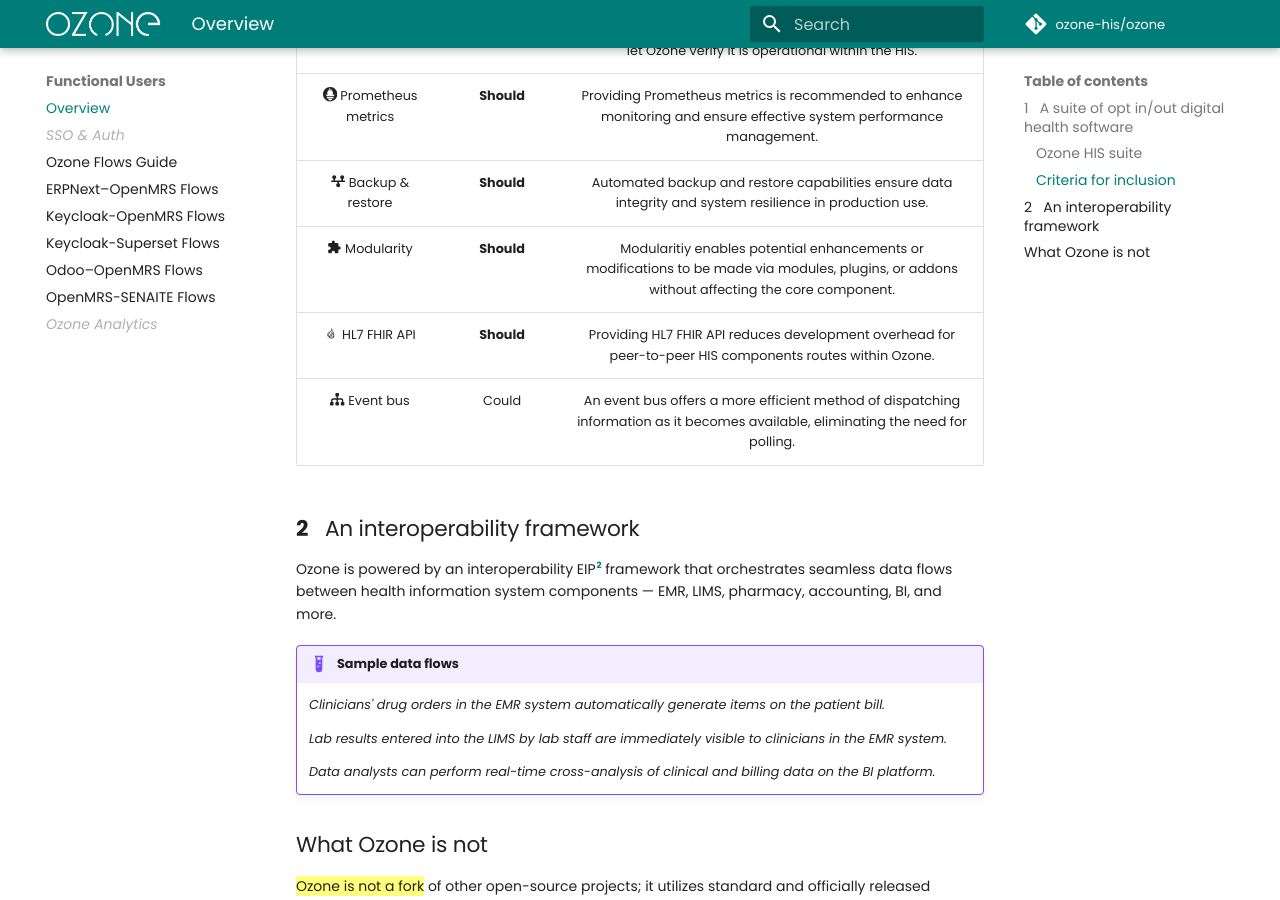
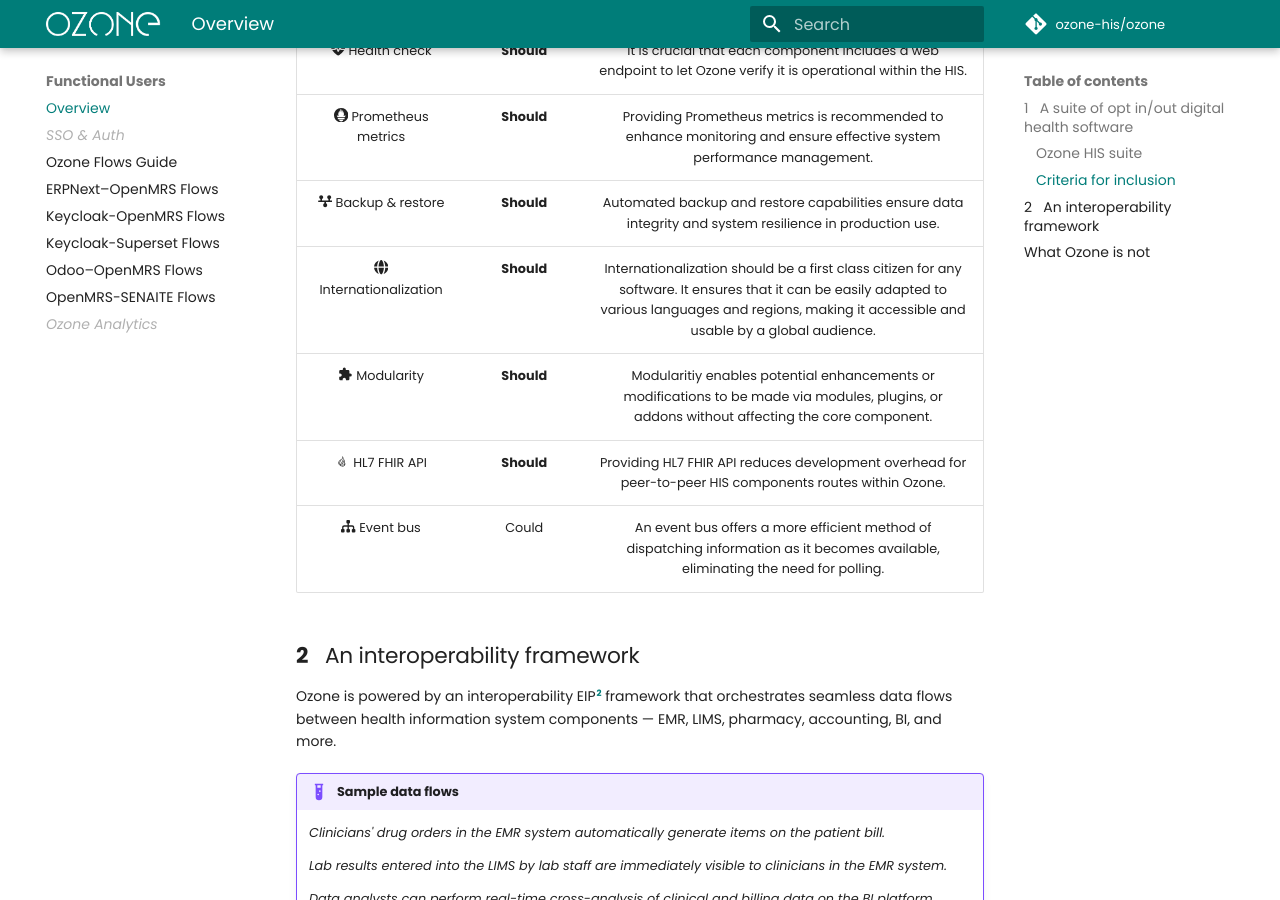
Before and after one commit to ozone-his/ozone-docs, an MkDocs documentation site: the page built from docs/users/index.md, in a window 1280 px wide and 900 px high, scrolled down 1947 px. Built offline with MkDocs 1.6.1 and Material for MkDocs 9.7.7, drawn with Linux system fonts in a browser that asks for light colours; comment, search, counter and statistics services are not loaded.

Commit message:
OZ-456: Added i18n as a 'should' HIS component selection criterion.

```diff
--- a/docs/users/index.md
+++ b/docs/users/index.md
@@ -57,6 +57,7 @@
 |:fontawesome-solid-heart-pulse: Health check|**Should**|It is crucial that each component includes a web endpoint to let Ozone verify it is operational within the HIS.|
 |:simple-prometheus: Prometheus metrics|**Should**|Providing Prometheus metrics is recommended to enhance monitoring and ensure effective system performance management.|
 |:fontawesome-solid-timeline: Backup & restore|**Should**|Automated backup and restore capabilities ensure data integrity and system resilience in production use.|
+|:fontawesome-solid-globe: Internationalization|**Should**|Internationalization should be a first class citizen for any software. It ensures that it can be easily adapted to various languages and regions, making it accessible and usable by a global audience.|
 |:material-puzzle: Modularity|**Should**|Modularitiy enables potential enhancements or modifications to be made via modules, plugins, or addons without affecting the core component.|
 |:fhir: HL7 FHIR API|**Should**|Providing HL7 FHIR API reduces development overhead for peer-to-peer HIS components routes within Ozone.|
 |:fontawesome-solid-sitemap: Event bus|Could|An event bus offers a more efficient method of dispatching information as it becomes available, eliminating the need for polling.|
```
